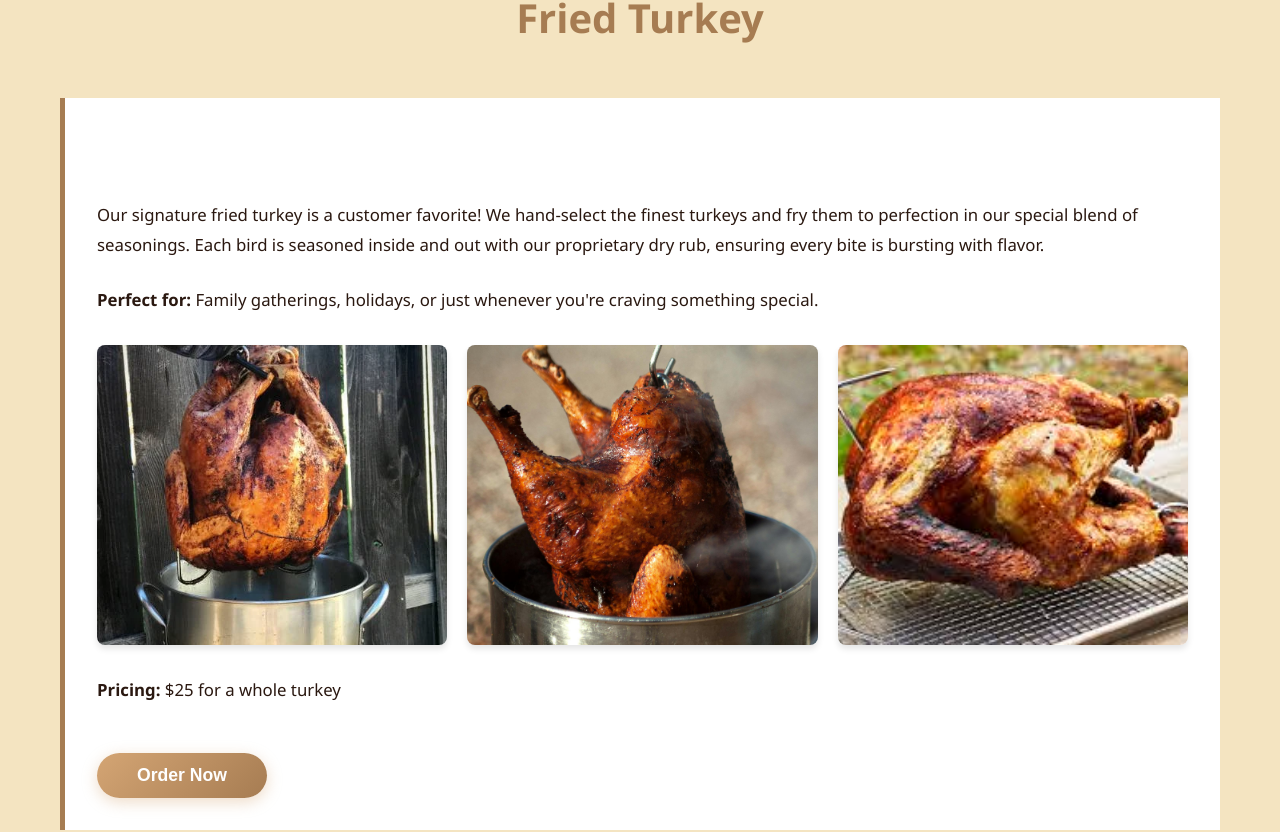
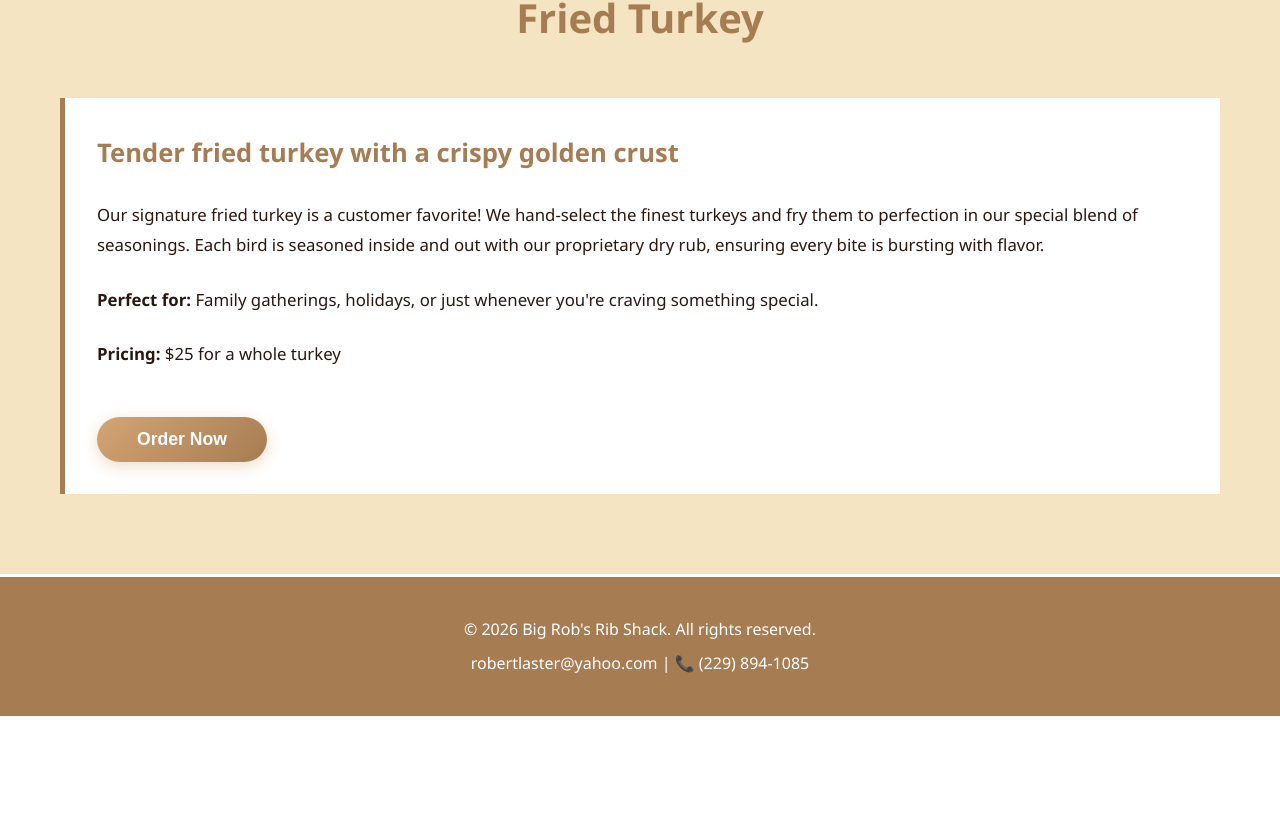
Before and after one commit to Diamond-Queen/BBQ---SECRET, a React (Vite) app: page /fried-turkey in a window 1280 px wide. Shown: the part 975-1807 px from the top of the page. After the commit the page ends 1691 px from the top, so only its background shows below. Built offline with nearby package versions, Linux system fonts and the light colour scheme.

Commit message:
Correct careless mistake

```diff
--- a/pages/friedturkey.jsx
+++ b/pages/friedturkey.jsx
@@ -57,11 +57,6 @@ export default function FriedTurkey() {
               <strong>Perfect for:</strong> Family gatherings, holidays, or just whenever you're craving
               something special.
             </p>
-            <div className="fried-turkey-images">
-              <img src="/images/DeepFriedTurkey.jpeg" alt="Deep Fried Turkey"/>
-              <img src="/images/deep-fry-turkey.jpg" alt="Golden Fried Turkey"/>
-              <img src="/images/friedturkey.jpeg" alt="Crispy Fried Turkey"/>
-            </div>
             <p><strong>Pricing:</strong> $25 for a whole turkey </p>
             <button className="cta-button">Order Now</button>
           </div>
--- a/stylesheets/friedturkey.css
+++ b/stylesheets/friedturkey.css
@@ -36,14 +36,6 @@
     text-align: center;
     z-index: 2;
     padding: 20px;
-}
-
-h3 {
-  color: #fff !important;
-}
-
-.menu-item-detail h3 {
-  color: #fff !important;
 }
 
 /* Fried Turkey Image Gallery */
```
